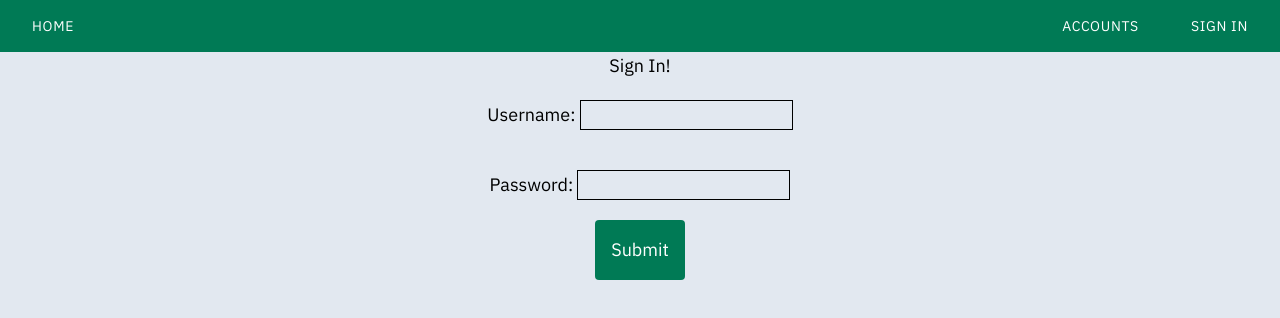
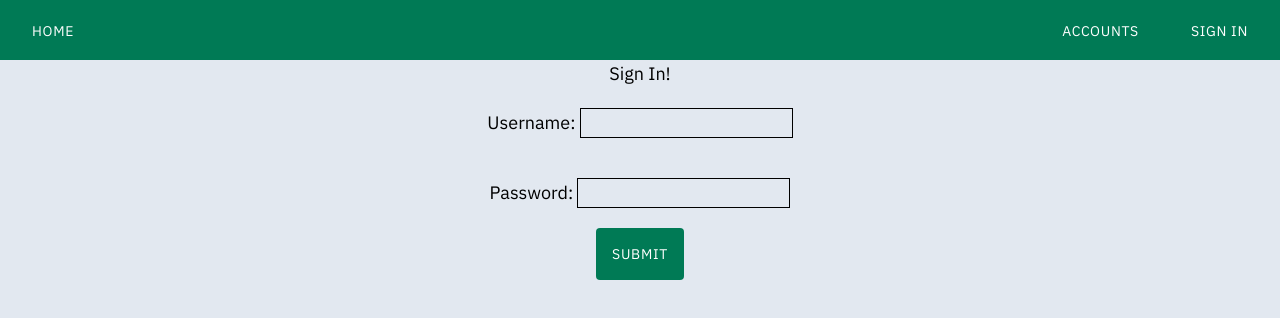
Before and after one commit to jc98w/FinanceDashboard, a React (Vite) app in the folder frontend/: page /login in a window 1280 px wide. Shown: the top 318 px of the page. Built offline with nearby package versions, Linux system fonts and the light colour scheme.

Commit message:
add btn-main tailwind class to simplify button styling

```diff
--- a/frontend/src/components/Navbar.tsx
+++ b/frontend/src/components/Navbar.tsx
@@ -3,10 +3,10 @@ import { Link } from 'react-router-dom'
 export default function Navbar() {
   return(
       <nav className="bg-emerald-700 py-4 px-4 text-white mx-auto" >
-        <ul className="uppercase text-sm tracking-wider flex gap-x-5 gap-y-1 flex-wrap">
-          <li className="mr-auto"><Link to="/" className="hover:bg-emerald-500 p-4 rounded-sm">Home</Link></li>
-          <li><Link to="/accounts" className="hover:bg-emerald-500 p-4 rounded-sm">Accounts</Link></li>
-          <li><Link to="login" className="hover:bg-emerald-500 p-4 rounded-sm">Sign In</Link></li>
+        <ul className="flex gap-x-5 gap-y-1 flex-wrap">
+          <li className="mr-auto"><Link to="/" className="btn-main">Home</Link></li>
+          <li><Link to="/accounts" className="btn-main">Accounts</Link></li>
+          <li><Link to="login" className="btn-main">Sign In</Link></li>
         </ul>
       </nav>
   )
--- a/frontend/src/pages/SignInPage.tsx
+++ b/frontend/src/pages/SignInPage.tsx
@@ -21,7 +21,7 @@ export default function LandingPage() {
 
                     />
                 </div>
-                <button className='bg-emerald-700 hover:bg-emerald-500 py-4 px-4 text-white mx-auto rounded-sm'>Submit</button>
+                <button type='submit' className='btn-main'>Submit</button>
             </form>
         </div>
     )
--- a/frontend/src/stlye.css
+++ b/frontend/src/stlye.css
@@ -1,6 +1,20 @@
 @import url('https://fonts.googleapis.com/css2?family=IBM+Plex+Sans:ital,wght@0,100..700;1,100..700&display=swap');
 @import "tailwindcss";
+@tailwind utilities;
 
 @theme {
     --font-main: "IBM Plex Sans", sans-serif;
 }
+
+@layer components {
+    .btn-main {
+        /* padding and shape */
+        @apply p-4 rounded-sm;
+
+        /* color */
+        @apply bg-emerald-700 hover:bg-emerald-500;
+
+        /* text */
+        @apply text-white uppercase text-sm tracking-wider mx-auto;
+    }
+}
```
